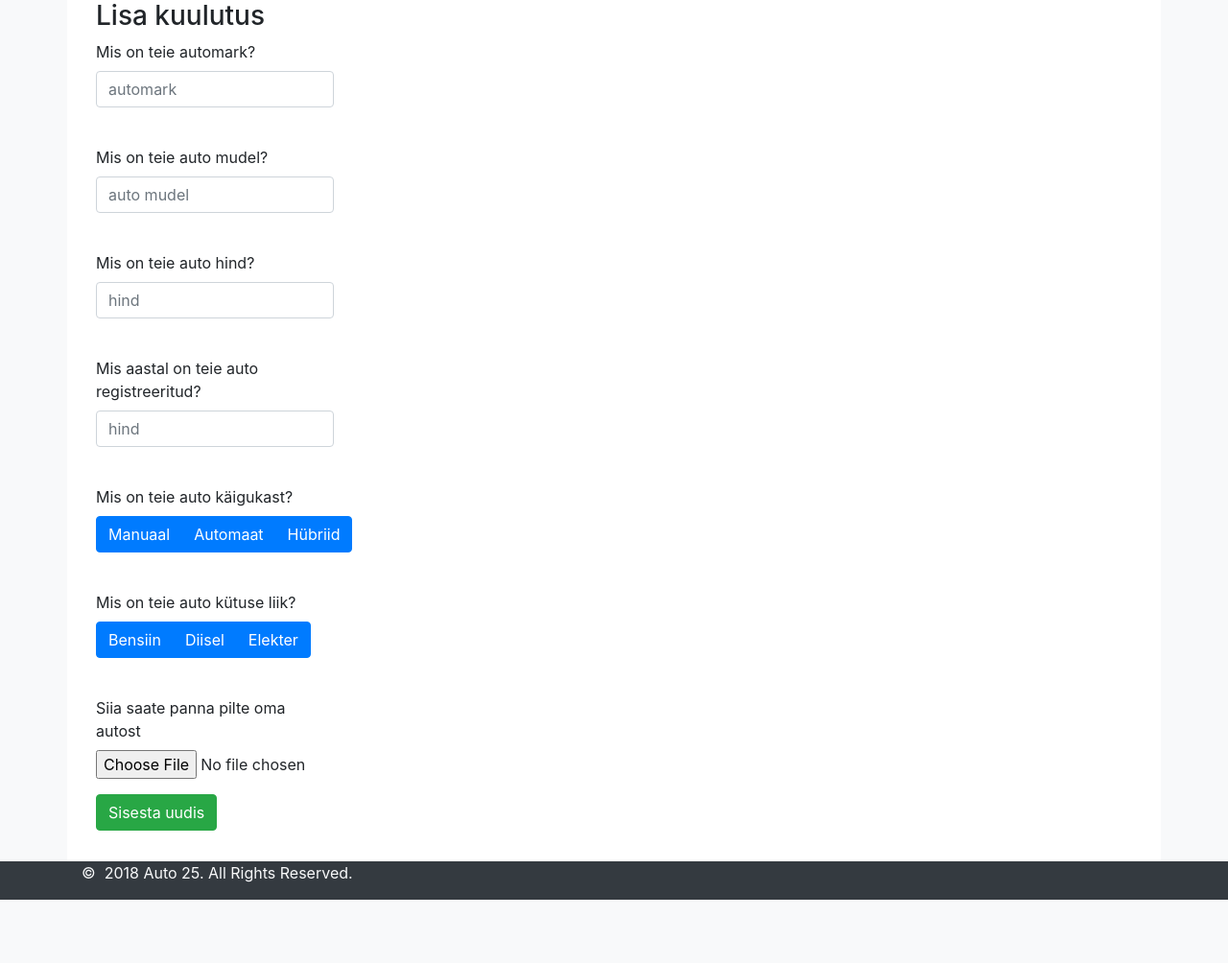
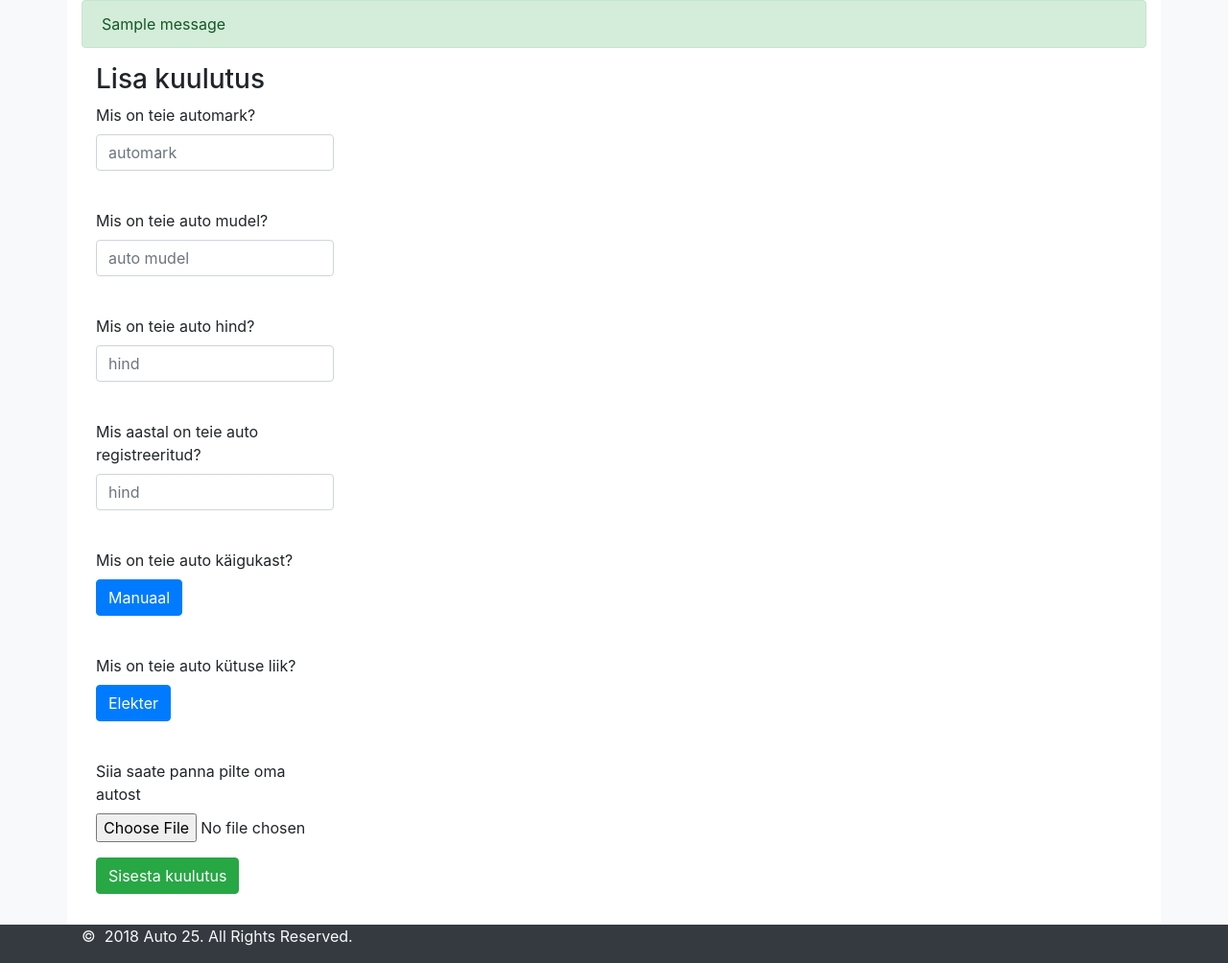
Before and after one commit to greksn/Auto25, a Django app: page /add_post in a window 1280 px wide. Shown: the part 74-1078 px from the top of the page at 96% size. Before the commit the page ends 1012 px from the top, so only its background shows below. Run offline with Django 3.2, Linux system fonts and the light colour scheme; a user stored in the database is signed in; tables that the repository leaves empty hold one stand-in row (values such as "Sample post"); one stand-in notice (Sample message) is shown; some libraries are stand-ins or nearby versions.

Commit message:
close #19 #20

```diff
--- a/autoportaal/autoportaal/settings.py
+++ b/autoportaal/autoportaal/settings.py
@@ -151,3 +151,8 @@ LOCALE_PATHS = (os.path.join(BASE_DIR, 'locale'),)
 
 STATIC_URL = '/static/'
 STATIC_ROOT = os.path.join(BASE_DIR, 'static/')
+EMAIL_HOST_PASSWORD = "autoparool"
+EMAIL_HOST = "smtp.gmail.com"
+EMAIL_PORT = 587
+EMAIL_HOST_USER = "teamauto25@gmail.com"
+EMAIL_USE_TLS = True
--- a/autoportaal/mainapp/models.py
+++ b/autoportaal/mainapp/models.py
@@ -7,13 +7,14 @@ class User(models.Model):
 
 
 class Post(models.Model):
-    owner = models.ForeignKey(User, on_delete=models.CASCADE)
+    owner = models.CharField(max_length=200)
     brand = models.CharField(max_length=200)
     model = models.CharField(max_length=200)
     gear_box = models.CharField(max_length=200)
     price = models.FloatField(default=0)
     fuel = models.CharField(max_length=200)
     year = models.IntegerField(default=0)
+    pic = models.ImageField(upload_to="images")
 
 class Article(models.Model):
     title = models.CharField(max_length=50)
--- a/autoportaal/mainapp/templates/mainapp/add_post.html
+++ b/autoportaal/mainapp/templates/mainapp/add_post.html
@@ -7,6 +7,21 @@
 {% block content %}
 <div class="bg-light">
     <div class="container bg-white ">
+
+        {% if messages %}
+        {% for message in messages %}
+        {% if message.tags == 'warning'%}
+        <div class="alert alert-warning" role="alert">
+            {{ message }}
+        </div>
+        {% else %}
+        <div class="alert alert-success" role="alert">
+            {{ message }}
+        </div>
+        {% endif %}
+        {% endfor %}
+        {% endif %}
+
         <div class="col-md-3">
             <h3>Lisa kuulutus</h3>
         </div>
@@ -15,29 +30,29 @@
             {% csrf_token %}
             <div class="form-group">
                 <div class="col-md-3">
-                    <label for="mark">Mis on teie automark?</label>
-                    <input class="form-control" type="text" id="mark" placeholder="automark">
+                    <label for="id_brand">Mis on teie automark?</label>
+                    <input class="form-control" type="text" id="id_brand" placeholder="automark">
                 </div>
             </div>
             <br>
             <div class="form-group">
                 <div class="col-md-3">
-                    <label for="mudel">Mis on teie auto mudel?</label>
-                    <input class="form-control" type="text" id="mudel" placeholder="auto mudel">
+                    <label for="id_model">Mis on teie auto mudel?</label>
+                    <input class="form-control" type="text" id="id_model" placeholder="auto mudel">
                 </div>
             </div>
             <br>
             <div class="form-group">
                 <div class="col-md-3">
-                    <label for="hind">Mis on teie auto hind?</label>
-                    <input class="form-control" type="number" id="hind" placeholder="hind">
+                    <label for="id_price">Mis on teie auto hind?</label>
+                    <input class="form-control" type="number" id="id_price" placeholder="hind">
                 </div>
             </div>
             <br>
             <div class="form-group">
                 <div class="col-md-3">
-                    <label for="aasta">Mis aastal on teie auto registreeritud?</label>
-                    <input class="form-control" type="number" id="aasta" placeholder="hind">
+                    <label for="id_year">Mis aastal on teie auto registreeritud?</label>
+                    <input class="form-control" type="number" id="id_year" placeholder="hind">
                 </div>
             </div>
             <br>
@@ -45,14 +60,8 @@
                 <div class="col-md-3">
                     <label>Mis on teie auto käigukast?</label>
                     <div class="btn-group btn-group-toggle" data-toggle="buttons">
-                        <label class="btn btn-primary ">
-                            <input type="radio" name="options" id="manuaal" autocomplete="off" checked> Manuaal
-                        </label>
-                        <label class="btn btn-primary">
-                            <input type="radio" name="options" id="automaat" autocomplete="off"> Automaat
-                        </label>
-                        <label class="btn btn-primary">
-                            <input type="radio" name="options" id="hübriid" autocomplete="off"> Hübriid
+                        <label class="btn btn-primary" for="id_gear_box">
+                            <input type="radio" name="options" id="id_gear_box" autocomplete="off" checked> Manuaal
                         </label>
                     </div>
                 </div>
@@ -62,14 +71,8 @@
                 <div class="col-md-3">
                     <label>Mis on teie auto kütuse liik?</label>
                     <div class="btn-group btn-group-toggle" data-toggle="buttons">
-                        <label class="btn btn-primary ">
-                            <input type="radio" name="options" id="bensiin" autocomplete="off" checked> Bensiin
-                        </label>
-                        <label class="btn btn-primary">
-                            <input type="radio" name="options" id="diisel" autocomplete="off"> Diisel
-                        </label>
-                        <label class="btn btn-primary">
-                            <input type="radio" name="options" id="elekter" autocomplete="off"> Elekter
+                        <label class="btn btn-primary" for="id_fuel">
+                            <input type="radio" name="options" id="id_fuel" autocomplete="off"> Elekter
                         </label>
                     </div>
                 </div>
@@ -78,11 +81,11 @@
             <div class="form-group">
                 <div class="col-md-3">
                     <label for="mark">Siia saate panna pilte oma autost</label>
-                    <input type="file" id="pildid" class="form-control-file">
+                    <input type="file" id="id_pic" class="form-control-file">
                 </div>
             </div>
             <div class="col-md-3">
-                <button type="submit" class="btn btn-success mb-2">Sisesta uudis</button>
+                <button type="submit" class="btn btn-success mb-2">Sisesta kuulutus</button>
             </div>
             <br>
         </form>
--- a/autoportaal/mainapp/templates/mainapp/base.html
+++ b/autoportaal/mainapp/templates/mainapp/base.html
@@ -18,8 +18,8 @@
     <link href="{% static 'css/app.css' %}" rel="stylesheet">
     <link rel="stylesheet" href="https://use.fontawesome.com/releases/v5.5.0/css/all.css" integrity="sha384-B4dIYHKNBt8Bc12p+WXckhzcICo0wtJAoU8YZTY5qE0Id1GSseTk6S+L3BlXeVIU" crossorigin="anonymous">
     <link href="https://fonts.googleapis.com/css?family=Rubik" rel="stylesheet">
-    <script type="text/javascript" src="{% static 'js/main.js' %}"></script>
-    <script type="text/javascript" src="{% static 'js/map.js' %}"></script>
+    <script src="{% static 'js/main.js' %}"></script>
+    <script src="{% static 'js/map.js' %}"></script>
 </head>
 
 <body>
--- a/autoportaal/mainapp/templates/mainapp/index.html
+++ b/autoportaal/mainapp/templates/mainapp/index.html
@@ -13,9 +13,8 @@
         <div class="row">
             <div class="col-lg-12">
                 <div class="intro-message">
-                    <h1>
-                        <div class="comp-blue">Leia omale sobiv auto</div>
-                    </h1>
+
+                        <div class="comp-blue"><h1>Leia omale sobiv auto</h1></div>
                     <hr>
 
                     <div class="container index-search">
--- a/autoportaal/mainapp/templates/mainapp/partials/normal_navbar.html
+++ b/autoportaal/mainapp/templates/mainapp/partials/normal_navbar.html
@@ -52,11 +52,11 @@
             <button class="btn btn-outline-light dropdown-toggle" type="button" data-toggle="dropdown">
                 Keel
             </button>
-            <div class="dropdown-menu" aria-labelledby="dropdownMenuButton">
+            <div class="dropdown-menu" >
                 <a class="dropdown-item" href="/language/est"><img class="flag"
-                                                                   src="{% static 'img/estflag.png' %}"><span>Eesti</span></a>
+                                                                   src="{% static 'img/estflag.png' %}" alt="Estonia"><span>Eesti</span></a>
                 <a class="dropdown-item" href="/language/eng"><img class="flag"
-                                                                   src="{% static 'img/usflag.png' %}"><span>Inglise</span></a>
+                                                                   src="{% static 'img/usflag.png' %}" alt="English"><span>Inglise</span></a>
             </div>
         </div>
     </div>
--- a/autoportaal/mainapp/views.py
+++ b/autoportaal/mainapp/views.py
@@ -8,6 +8,8 @@ from django.contrib import messages
 from django.urls import reverse
 from django.db.models import Count, Max
 from django.db.models import OuterRef, Subquery
+from django.core.mail import send_mail
+
 
 
 # Create your views here.
@@ -22,20 +24,27 @@ def login(request):
 def uued(request):
   if request.method == 'POST':
     form = CarPostForm(request.POST)
-    if form.is_valid():
-      # process the data in form.cleaned_data as required
-      # form_owner = User.pk
-      # form_brand = form.cleaned_data['mark']
-      # form_model = form.cleaned_data['mudel']
-      # form_price = form.cleaned_data['hind']
-      # form_gear_box = form.cleaned_data['title']
-      # form_fuel = form.cleaned_data['title']
-      # form_year = form.cleaned_data['aasta']
-      # new_ad = Post(owner =form_owner, brand=form_brand, model=form_model, gear_box= form_gear_box, price=form_price, fuel=form_fuel, year= form_year)
-      # new_ad.save()
-      # redirect to a new URL:
-      messages.success(request, 'Uudis edukalt lisatud!')
-      return HttpResponseRedirect(reverse('add_post'))
+    #process the data in form.cleaned_data as required
+    form_owner = request.user
+    form_brand = request.POST.get('brand', "None")
+    print(form_owner)
+    form_model = request.POST.get('model', "None")
+    form_price = request.POST.get('price', 0)
+    form_gear_box = request.POST.get('gear_box', "None")
+    form_fuel = request.POST.get('fuel', "None")
+    form_year = request.POST.get('year', 0)
+    form_pic = request.POST.get('pic', "None")
+    new_ad = Post(owner ="gregr", brand="form_brand", model="form_model", gear_box= "form_gear_box", price=0, fuel="form_fuel", year= 0, pic=form_pic)
+    #new_ad.save()
+    # redirect to a new URL:
+    messages.success(request, 'Auto edukalt lisatud!')
+
+    send_mail('Auto 25 car successfully added','congratulations, you car ad is now up in auto25.tk.',
+        'teamAuto25@gmail.com',
+        [request.user.email],
+        fail_silently=False,
+    )
+    return HttpResponseRedirect(reverse('add_post'))
   else:
     car_ads = Post.objects.all()
     return render(request, 'mainapp/uued.html', {'nbar': 'uued', 'car_ads': car_ads})
```
Also changed, not shown: autoportaal/mainapp/templates/mainapp/partials/index_navbar.html (+4 -6 lines), autoportaal/mainapp/migrations/0004_post_pic.py (added), autoportaal/mainapp/migrations/0005_auto_20181105_1417.py (added).
